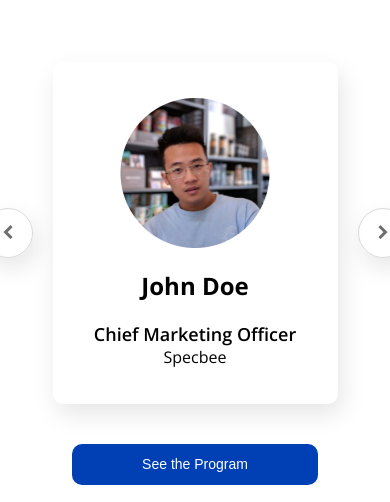
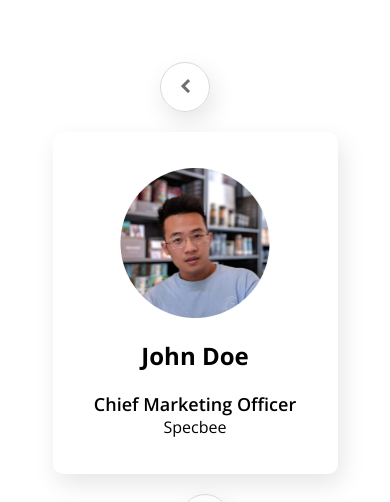
Before and after one commit to parveenbarak/SpecBee_FE_Assignment, a plain HTML site: page index.html in a window 390 px wide. Shown: the part 262-764 px from the top of the page. Drawn offline with nearby package versions, Linux system fonts and the light colour scheme.

Commit message:
mobile responsiveness fixed

```diff
--- a/styles.scss
+++ b/styles.scss
@@ -91,7 +91,12 @@ body {
 
   &__slider {
     @include flex-center;
+    @include responsive(mobile) {
+      flex-direction: column;
+
+    }
   }
+
 
   &__list {
     display: flex;
@@ -107,6 +112,9 @@ body {
       @include responsive(tablet) {
         margin-right: 20px;
       }
+      @include responsive(mobile) {
+        margin-bottom: 20px;
+      }
     }
 
     &--right {
@@ -115,6 +123,10 @@ body {
 
       @include responsive(tablet) {
         margin-left: 20px;
+      }
+      @include responsive(mobile) {
+        margin-top: 20px;
+
       }
     }
   }
```
Also changed, not shown: styles.css, 1 other file.
